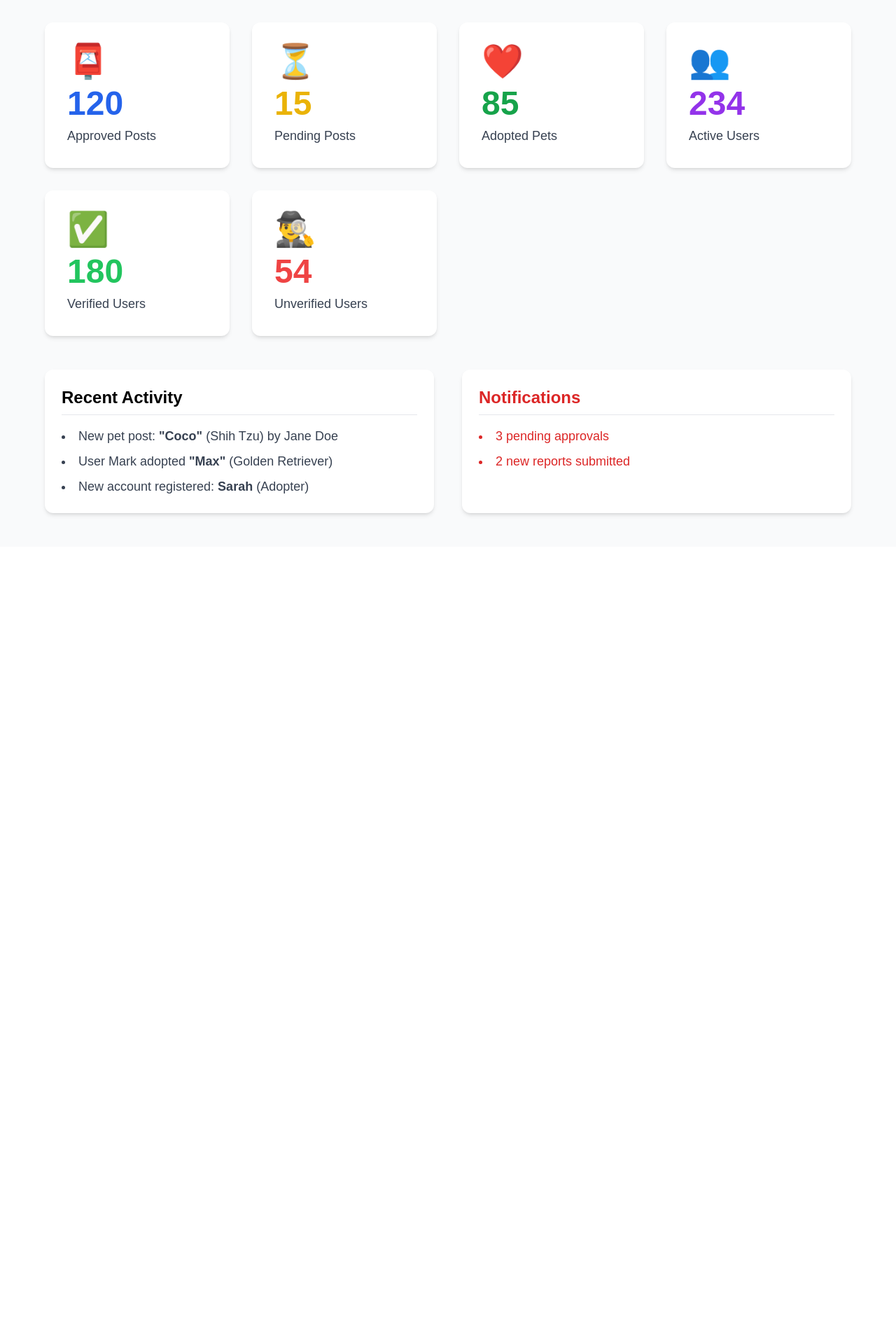
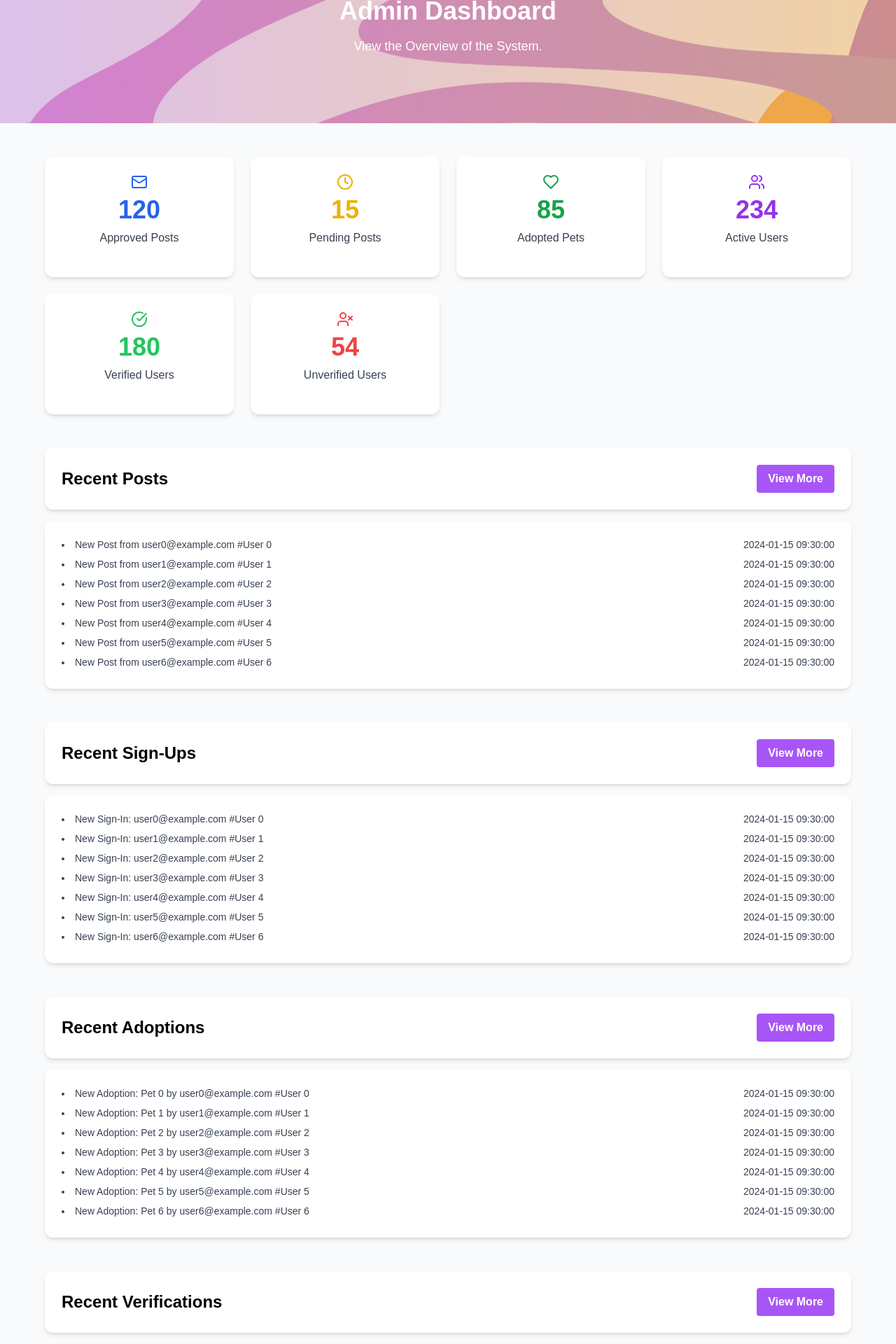
Before and after one commit to Yohhannn/Petmosphere_System, a React (Vite) app in the folder frontend/: page /admin/dashboard in a window 1280 px wide. Shown: the part 180-2100 px from the top of the page at 70% size. Before the commit the page ends 961 px from the top, so only its background shows below. Built offline with nearby package versions, Linux system fonts and the light colour scheme.

Commit message:
Admin Dashboard Revamp

```diff
--- a/frontend/src/views/admin/admin_dashboard.jsx
+++ b/frontend/src/views/admin/admin_dashboard.jsx
@@ -1,74 +1,210 @@
 import React from 'react';
+import { Mail, Clock, Heart, Users, CheckCircle, UserX } from 'lucide-react';
 import Admin_Header from '../../components/admin_header';
+import ScrollToTopButton from '../utility/util_scroll_up';
+import { Link } from 'react-router-dom'; // Import Link from React Router
 
 const AdminDashboard = () => {
+  const cardData = [
+    {
+      icon: Mail,
+      value: 120,
+      label: 'Approved Posts',
+      valueColor: 'text-blue-600',
+    },
+    {
+      icon: Clock,
+      value: 15,
+      label: 'Pending Posts',
+      valueColor: 'text-yellow-500',
+    },
+    {
+      icon: Heart,
+      value: 85,
+      label: 'Adopted Pets',
+      valueColor: 'text-green-600',
+    },
+    {
+      icon: Users,
+      value: 234,
+      label: 'Active Users',
+      valueColor: 'text-purple-600',
+    },
+    {
+      icon: CheckCircle,
+      value: 180,
+      label: 'Verified Users',
+      valueColor: 'text-green-500',
+    },
+    {
+      icon: UserX,
+      value: 54,
+      label: 'Unverified Users',
+      valueColor: 'text-red-500',
+    },
+  ];
+
+  // Dummy data with email and full name
+  const generateDummyData = (type, count) => {
+    const data = [];
+    for (let i = 0; i < count; i++) {
+      const baseData = {
+        date: '2024-01-15 09:30:00',
+        email: `user${i}@example.com`,
+        fullName: `User ${i}`,
+      };
+      switch (type) {
+        case 'post':
+          data.push({ ...baseData, petName: `Pet ${i}` });
+          break;
+        case 'signup':
+          data.push(baseData);
+          break;
+        case 'adoption':
+          data.push({ ...baseData, petName: `Pet ${i}` });
+          break;
+        case 'verification':
+          data.push(baseData);
+          break;
+        default:
+          data.push(baseData);
+      }
+    }
+    return data;
+  };
+
+  const recentPosts = generateDummyData('post', 15);
+  const recentSignUps = generateDummyData('signup', 12);
+  const recentAdoptions = generateDummyData('adoption', 18);
+  const recentVerifications = generateDummyData('verification', 20);
+
   return (
     <>
-      <Admin_Header />
+      {/* Sticky Header */}
+      <div className="fixed top-0 left-0 w-full z-50 bg-white shadow-md animate__animated animate__fadeIn">
+        <Admin_Header />
+      </div>
+
+      <ScrollToTopButton />
+
+      <section
+        className="mt-20 bg-gradient-to-t from-purple-600 to-orange-400 text-white py-24 text-center bg-cover bg-center animate__animated animate__fadeIn"
+        style={{ backgroundImage: "url('../main_assets/images/image_main_banner4.png')" }}
+      >
+        <div className="container mx-auto px-6">
+          <h1 className="text-4xl font-bold mb-4 animate__animated animate__bounceIn">Admin Dashboard</h1>
+          <p className="text-lg max-w-2xl mx-auto">
+            View the Overview of the System.
+          </p>
+        </div>
+      </section>
+
       <div className="bg-gray-50 min-h-screen px-6 py-12">
-        <h2 className="text-4xl font-extrabold text-gray-900 mb-10 text-center tracking-wide">
-          Dashboard Overview
-        </h2>
-
         {/* DASHBOARD CARDS */}
         <section>
-          <div className="grid grid-cols-1 sm:grid-cols-2 md:grid-cols-3 lg:grid-cols-4 gap-8 max-w-6xl mx-auto">
-            {/* Card */}
-            <div className="bg-white p-8 rounded-xl shadow-md hover:shadow-xl transition-shadow duration-300 cursor-pointer">
-              <div className="text-5xl mb-3">📮</div>
-              <p className="text-5xl font-extrabold text-blue-600">120</p>
-              <p className="mt-2 text-lg font-medium text-gray-700">Approved Posts</p>
+          <div className="grid grid-cols-1 sm:grid-cols-2 md:grid-cols-3 lg:grid-cols-4 gap-6 max-w-6xl mx-auto">
+            {cardData.map((card, index) => {
+              const Icon = card.icon;
+              return (
+                <div
+                  key={index}
+                  className="bg-white p-6 rounded-xl shadow-md hover:shadow-lg transition-shadow duration-300 cursor-pointer flex flex-col items-center justify-center"
+                >
+                  <div className="text-4xl mb-2">
+                    <Icon className={card.valueColor} />
+                  </div>
+                  <p className={`text-4xl font-extrabold ${card.valueColor}`}>{card.value}</p>
+                  <p className="mt-2 text-md font-medium text-gray-700 text-center mb-5">{card.label}</p>
+                </div>
+              );
+            }
+            )}
+          </div>
+
+          {/* Recent Posts */}
+          <div className="max-w-6xl mx-auto mt-12">
+            <div className="bg-white p-6 rounded-xl shadow-md flex items-center justify-between">
+              <h4 className="text-2xl font-semibold text-black">Recent Posts</h4>
+              <Link // Use Link for navigation
+                to="/admin/posts" // Set the destination URL
+                className="bg-purple-500 hover:bg-purple-700 text-white font-bold py-2 px-4 rounded focus:outline-none focus:shadow-outline"
+              >
+                View More
+              </Link>
             </div>
-
-            <div className="bg-white p-8 rounded-xl shadow-md hover:shadow-xl transition-shadow duration-300 cursor-pointer">
-              <div className="text-5xl mb-3">⏳</div>
-              <p className="text-5xl font-extrabold text-yellow-500">15</p>
-              <p className="mt-2 text-lg font-medium text-gray-700">Pending Posts</p>
-            </div>
-
-            <div className="bg-white p-8 rounded-xl shadow-md hover:shadow-xl transition-shadow duration-300 cursor-pointer">
-              <div className="text-5xl mb-3">❤️</div>
-              <p className="text-5xl font-extrabold text-green-600">85</p>
-              <p className="mt-2 text-lg font-medium text-gray-700">Adopted Pets</p>
-            </div>
-
-            <div className="bg-white p-8 rounded-xl shadow-md hover:shadow-xl transition-shadow duration-300 cursor-pointer">
-              <div className="text-5xl mb-3">👥</div>
-              <p className="text-5xl font-extrabold text-purple-600">234</p>
-              <p className="mt-2 text-lg font-medium text-gray-700">Active Users</p>
-            </div>
-
-            <div className="bg-white p-8 rounded-xl shadow-md hover:shadow-xl transition-shadow duration-300 cursor-pointer">
-              <div className="text-5xl mb-3">✅</div>
-              <p className="text-5xl font-extrabold text-green-500">180</p>
-              <p className="mt-2 text-lg font-medium text-gray-700">Verified Users</p>
-            </div>
-
-            <div className="bg-white p-8 rounded-xl shadow-md hover:shadow-xl transition-shadow duration-300 cursor-pointer">
-              <div className="text-5xl mb-3">🕵️‍♂️</div>
-              <p className="text-5xl font-extrabold text-red-500">54</p>
-              <p className="mt-2 text-lg font-medium text-gray-700">Unverified Users</p>
+            <div className="bg-white p-6 rounded-xl shadow-md mt-4">
+              <ul className="list-disc list-inside space-y-2 text-gray-700 text-sm overflow-y-auto max-h-48">
+                {recentPosts.slice(0, 10).map((post, index) => (
+                  <li key={index}>
+                    New Post from {post.email} {post.fullName ? `#${post.fullName}` : ''} <span className="float-right">{post.date}</span>
+                  </li>
+                ))}
+              </ul>
             </div>
           </div>
 
-          {/* Recent Activity & Notifications */}
-          <div className="max-w-6xl mx-auto mt-12 grid grid-cols-1 md:grid-cols-2 gap-10">
-            {/* Recent Activity Card */}
-            <div className="bg-white p-6 rounded-xl shadow-md">
-              <h4 className="text-2xl font-semibold mb-4 border-b pb-2 border-gray-200 text-black">Recent Activity</h4>
-              <ul className="list-disc list-inside space-y-2 text-gray-700 text-lg">
-                <li>New pet post: <strong>"Coco"</strong> (Shih Tzu) by Jane Doe</li>
-                <li>User Mark adopted <strong>"Max"</strong> (Golden Retriever)</li>
-                <li>New account registered: <strong>Sarah</strong> (Adopter)</li>
+          {/* Recent Sign-Ups */}
+          <div className="max-w-6xl mx-auto mt-12">
+            <div className="bg-white p-6 rounded-xl shadow-md flex items-center justify-between">
+              <h4 className="text-2xl font-semibold text-black">Recent Sign-Ups</h4>
+              <Link
+                to="/admin/users"
+                className="bg-purple-500 hover:bg-purple-700 text-white font-bold py-2 px-4 rounded focus:outline-none focus:shadow-outline"
+              >
+                View More
+              </Link>
+            </div>
+            <div className="bg-white p-6 rounded-xl shadow-md mt-4">
+              <ul className="list-disc list-inside space-y-2 text-gray-700 text-sm overflow-y-auto max-h-48">
+                {recentSignUps.slice(0, 10).map((signUp, index) => (
+                  <li key={index}>
+                    New Sign-In: {signUp.email}  {signUp.fullName ? `#${signUp.fullName}` : ''}  <span className="float-right">{signUp.date}</span>
+                  </li>
+                ))}
               </ul>
             </div>
+          </div>
 
-            {/* Notifications Card */}
-            <div className="bg-white p-6 rounded-xl shadow-md">
-              <h4 className="text-2xl font-semibold mb-4 border-b pb-2 border-gray-200 text-red-600">Notifications</h4>
-              <ul className="list-disc list-inside space-y-2 text-red-600 text-lg">
-                <li>3 pending approvals</li>
-                <li>2 new reports submitted</li>
+          {/* Recent Adoptions */}
+          <div className="max-w-6xl mx-auto mt-12">
+            <div className="bg-white p-6 rounded-xl shadow-md flex items-center justify-between">
+              <h4 className="text-2xl font-semibold text-black">Recent Adoptions</h4>
+              <Link
+                to="/test"
+                className="bg-purple-500 hover:bg-purple-700 text-white font-bold py-2 px-4 rounded focus:outline-none focus:shadow-outline"
+              >
+                View More
+              </Link>
+            </div>
+            <div className="bg-white p-6 rounded-xl shadow-md mt-4">
+              <ul className="list-disc list-inside space-y-2 text-gray-700 text-sm overflow-y-auto max-h-48">
+                {recentAdoptions.slice(0, 10).map((adoption, index) => (
+                  <li key={index}>
+                    New Adoption: {adoption.petName} by {adoption.email} {adoption.fullName ? `#${adoption.fullName}` : ''}  <span className="float-right">{adoption.date}</span>
+                  </li>
+                ))}
+              </ul>
+            </div>
+          </div>
+
+          {/* Recent Verifications */}
+          <div className="max-w-6xl mx-auto mt-12">
+            <div className="bg-white p-6 rounded-xl shadow-md flex items-center justify-between">
+              <h4 className="text-2xl font-semibold text-black">Recent Verifications</h4>
+              <Link
+                to="/test"
+                className="bg-purple-500 hover:bg-purple-700 text-white font-bold py-2 px-4 rounded focus:outline-none focus:shadow-outline"
+              >
+                View More
+              </Link>
+            </div>
+            <div className="bg-white p-6 rounded-xl shadow-md mt-4">
+              <ul className="list-disc list-inside space-y-2 text-gray-700 text-sm overflow-y-auto max-h-48">
+                {recentVerifications.slice(0, 10).map((verification, index) => (
+                  <li key={index}>
+                    Verification Request: {verification.email} {verification.fullName ? `#${verification.fullName}` : ''}  <span className="float-right">{verification.date}</span>
+                  </li>
+                ))}
               </ul>
             </div>
           </div>
--- a/frontend/src/views/admin/admin_posts.jsx
+++ b/frontend/src/views/admin/admin_posts.jsx
@@ -164,7 +164,7 @@ const AdminPosts = () => {
                 <p className="text-gray-700 text-sm">{post.caption}</p>
                 <button
                   onClick={() => handleViewMore(post)}
-                  className="text-purple-600 text-sm hover:underline"
+                  className="text-purple-600 text-sm hover:text-orange-500 transition-colors duration-200" // added hover color
                 >
                   ↗
                 </button>
```
Also changed, not shown: frontend/src/views/admin/admin-mock-datas/dashboard.js (added).
